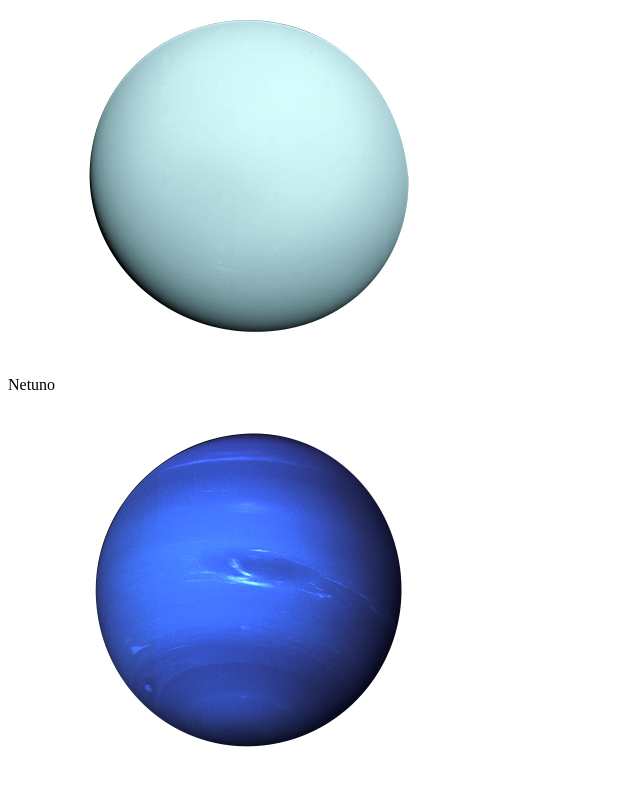
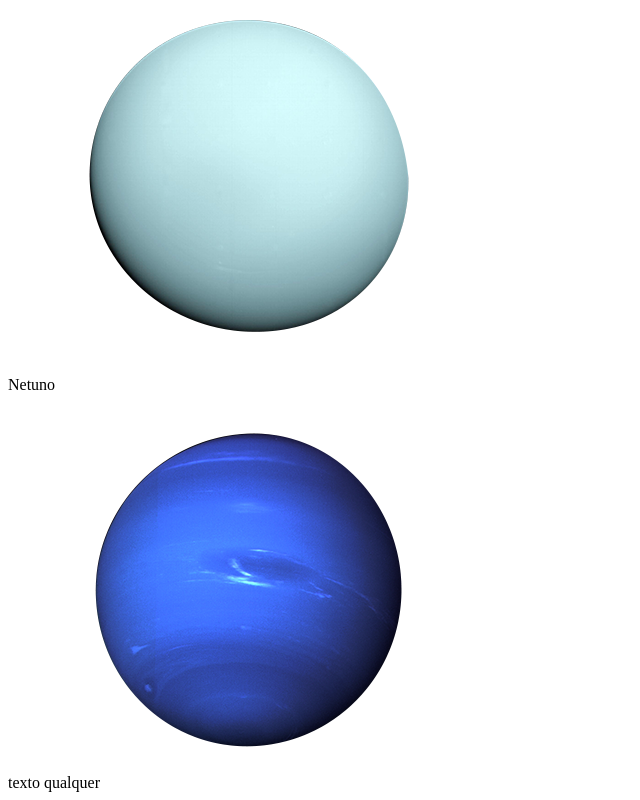
Before and after one commit to letsandrade/solar-system, a React (Create React App) app: page / in a window 1280 px wide. Shown: the part 2649-3449 px from the top of the page, without its empty margins (0-640 px from the left). Built offline with nearby package versions, Linux system fonts and the light colour scheme.

Commit message:
requisito 7

```diff
--- a/src/App.js
+++ b/src/App.js
@@ -1,6 +1,7 @@
 import React from 'react';
 import Header from './components/Header';
 import SolarSystem from './components/SolarSystem';
+import Missions from './components/Missions';
 
 class App extends React.Component {
   render() {
@@ -8,6 +9,7 @@
       <div>
         <Header />
         <SolarSystem />
+        <Missions />
       </div>);
   }
 }
--- /dev/null
+++ b/src/components/Missions.js
@@ -0,0 +1,11 @@
+import React, { Component } from 'react';
+
+class Missions extends Component {
+  render() {
+    return (
+      <div data-testid="missions">texto qualquer</div>
+    );
+  }
+}
+
+export default Missions;
```
